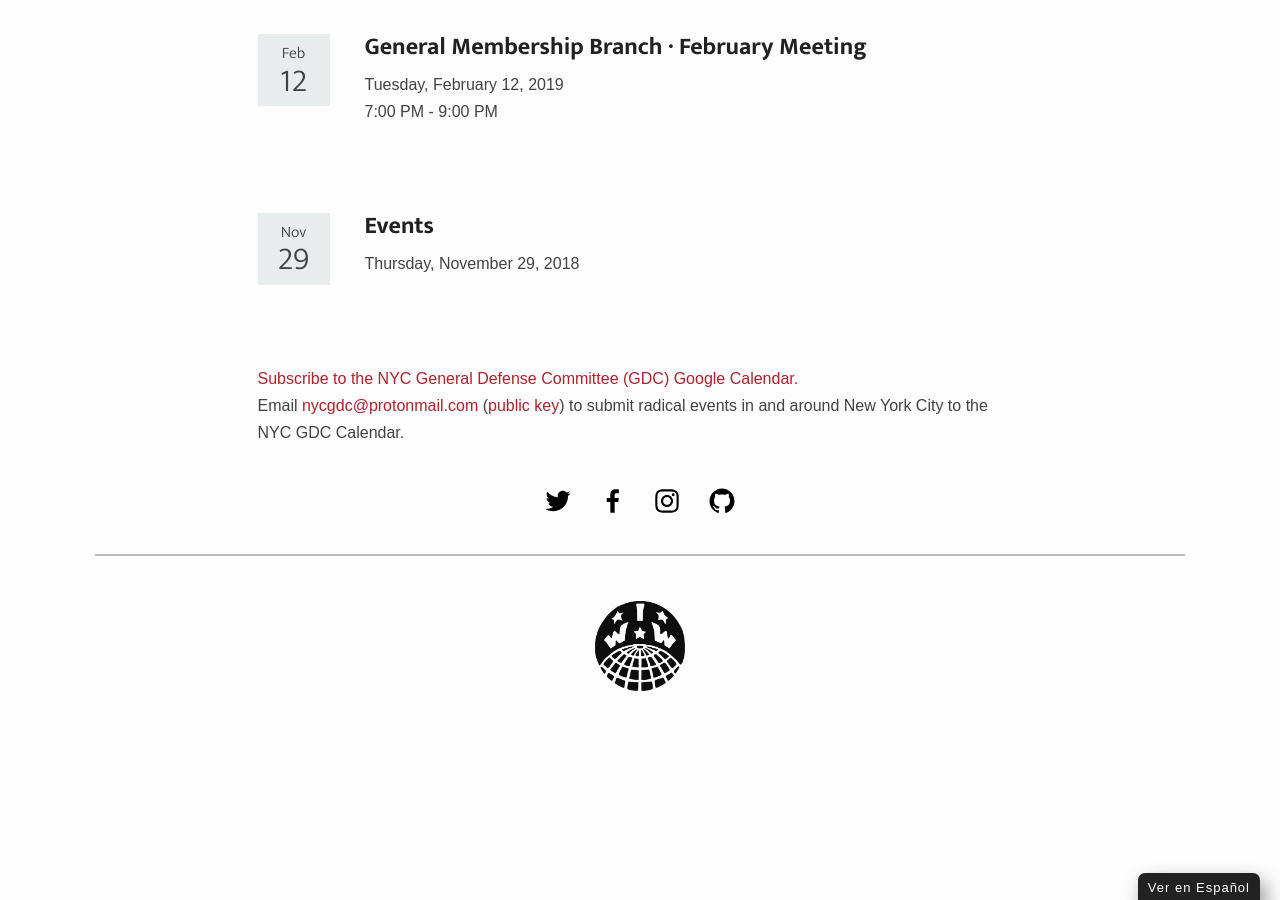
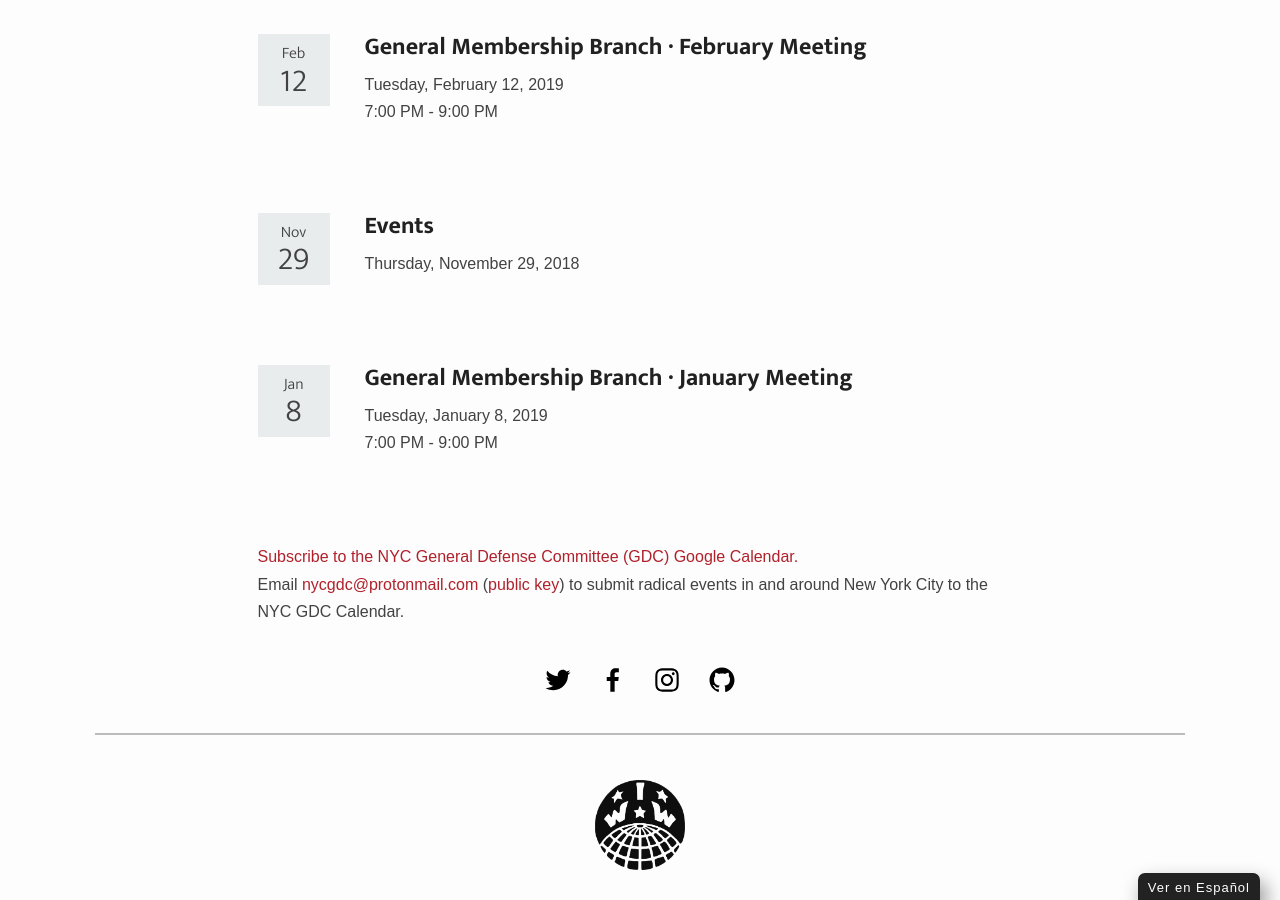
Before and after one commit to vancouveriww/vancouveriww.github.io, a Jekyll site: the page built from _events/index.html, in a window 1280 px wide and 900 px high, scrolled down 663 px. Built offline with Jekyll 4.4.1, drawn with Linux system fonts in a browser that asks for light colours; some web fonts are replaced.

Commit message:
Update Event “january-2019”

```diff
--- a/_events/january-2019.md
+++ b/_events/january-2019.md
@@ -1,7 +1,7 @@
 ---
 layout: event
 title: General Membership Branch · January Meeting
-date: 'Thursday, November 8, 2018'
+date: 'Tuesday, January 8, 2019'
 time: '7:00 PM - 9:00 PM'
 ---
 ![](/assets/uploads/event.jpg)
```
